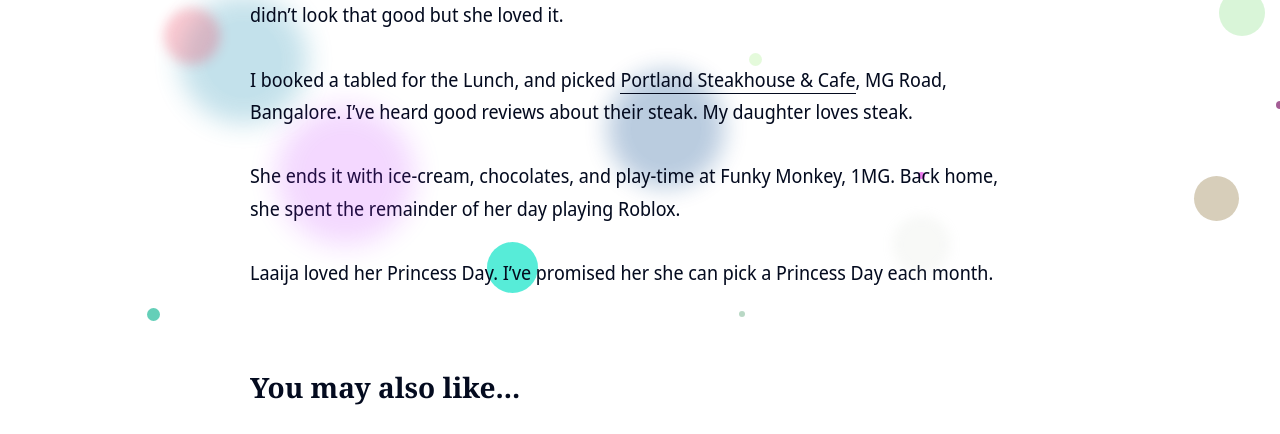
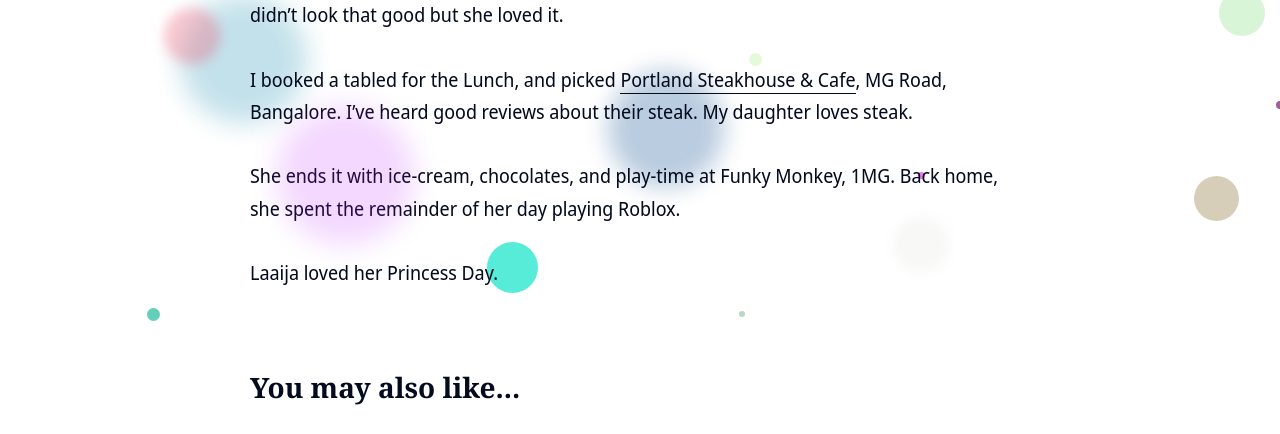
Before and after one commit to oinam/stories, a Jekyll site: the page built from _posts/2017/2017-02-26-princess-day-laaija.md, in a window 1280 px wide and 900 px high, scrolled down 1198 px, cut to the strip 0-434 px from the top of the window. Built offline with Jekyll 4.4.1, drawn with Linux system fonts in a browser that asks for light colours; nearby versions of some CDN libraries.

```diff
--- a/_posts/2017/2017-02-26-princess-day-laaija.md
+++ b/_posts/2017/2017-02-26-princess-day-laaija.md
@@ -18,4 +18,4 @@ I booked a tabled for the Lunch, and picked [Portland Steakhouse & Cafe](https:/
 
 She ends it with ice-cream, chocolates, and play-time at Funky Monkey, 1MG. Back home, she spent the remainder of her day playing Roblox.
 
-Laaija loved her Princess Day. I’ve promised her she can pick a Princess Day each month.
+Laaija loved her Princess Day.
```
Also changed, not shown: _posts/2023/2023-12-31-oinam-2023.md (added, +12 -0 lines), README.md, _posts/2019/2019-12-31-oinam-2019.md (renamed from _posts/2019/2019-12-31-oinam-in-2019.md), assets/2023/princess-day-JAN14-1.jpg (added), assets/2023/princess-day-JAN14-2.jpg (added), assets/2023/princess-day-JAN14-3.jpg (added), assets/photo/mom-holding-child-hand.jpg (deleted), assets/placeholder.jpg (renamed from assets/photo/photo-placeholder.jpg).
